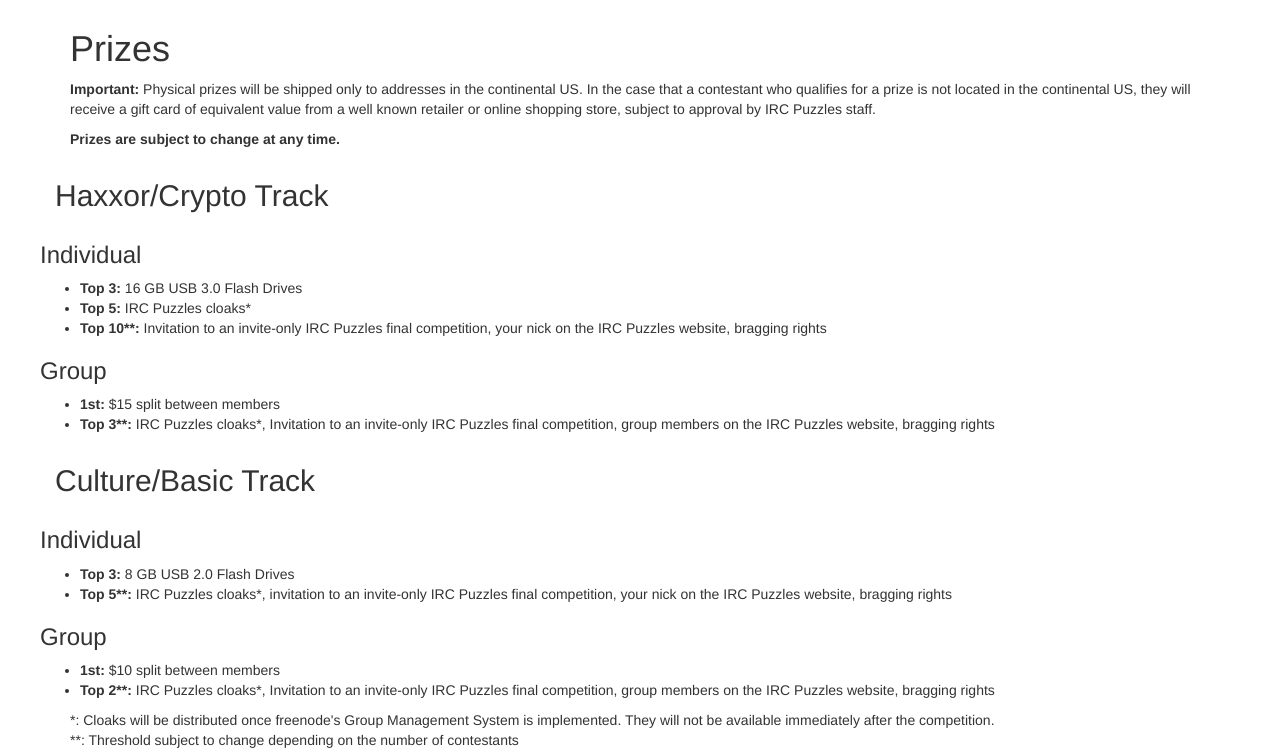
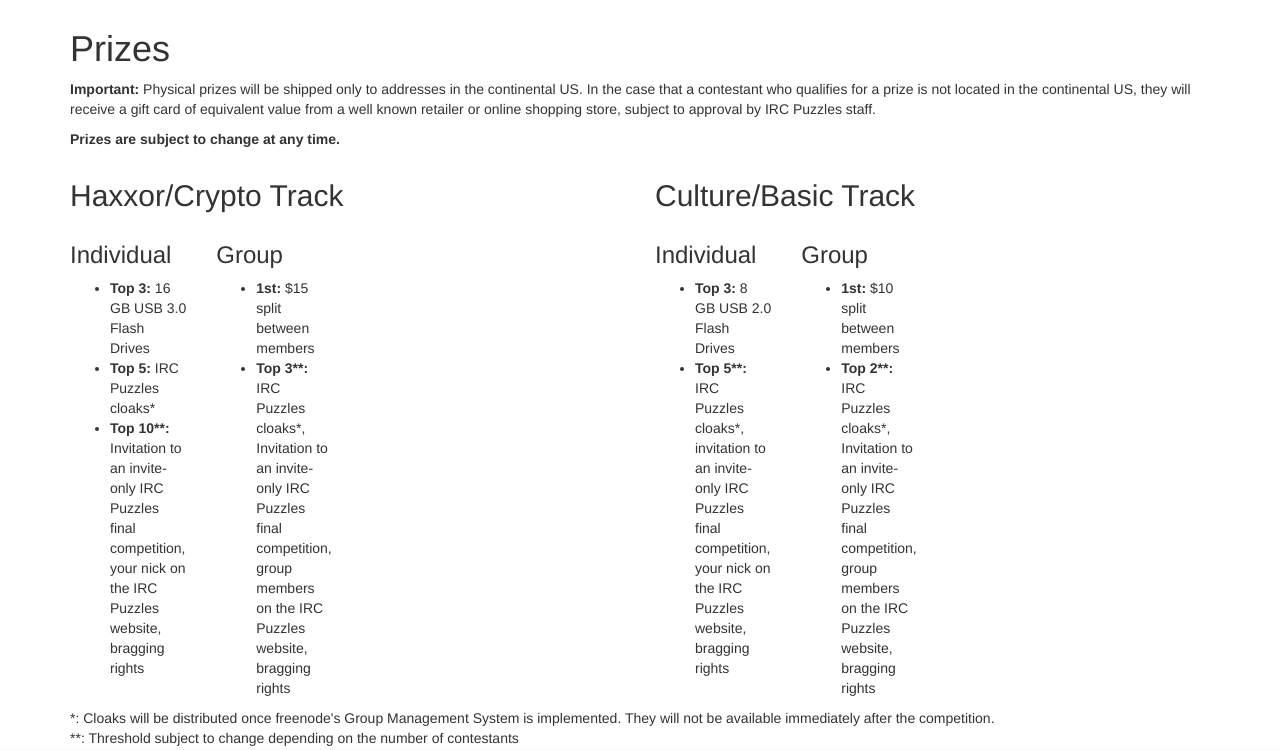
Before and after one commit to ircpuzzles/scoreboard, a Flask app: page /prizes/ in a window 1280 px wide. Shown: the part 51-801 px from the top of the page. Run offline with Flask 2, Linux system fonts and the light colour scheme; some libraries are stand-ins or nearby versions.

Commit message:
prizes columns

```diff
--- a/templates/prizes.html
+++ b/templates/prizes.html
@@ -5,10 +5,10 @@
 <p><b>Important: </b>Physical prizes will be shipped only to addresses in the continental US. In the case that a contestant who qualifies for a prize is not located in the continental US, they will receive a gift card of equivalent value from a well known retailer or online shopping store, subject to approval by IRC Puzzles staff.</p>
 <p><b>Prizes are subject to change at any time.</b></p>
 <div class="row">
-    <div class="span6">
+    <div class="col-sm-6">
         <h2>Haxxor/Crypto Track</h2>
         <div class="row">
-            <div class="span3">
+            <div class="col-sm-3">
                 <h3>Individual</h3>
                 <ul>
                     <li><b>Top 3: </b>16 GB USB 3.0 Flash Drives</li>
@@ -16,7 +16,7 @@
                     <li><b>Top 10**: </b>Invitation to an invite-only IRC Puzzles final competition, your nick on the IRC Puzzles website, bragging rights</li>
                 </ul>
             </div>
-            <div class="span3">
+            <div class="col-sm-3">
                 <h3>Group</h3>
                 <ul>
                     <li><b>1st: </b>$15 split between members</li>
@@ -25,17 +25,17 @@
             </div>
         </div>
     </div>
-    <div class="span6">
+    <div class="col-sm-6">
         <h2>Culture/Basic Track</h2>
         <div class="row">
-            <div class="span3">
+            <div class="col-sm-3">
                 <h3>Individual</h3>
                 <ul>
                     <li><b>Top 3: </b>8 GB USB 2.0 Flash Drives</li>
                     <li><b>Top 5**: </b>IRC Puzzles cloaks*, invitation to an invite-only IRC Puzzles final competition, your nick on the IRC Puzzles website, bragging rights</li>
                 </ul>
             </div>
-            <div class="span3">
+            <div class="col-sm-3">
                 <h3>Group</h3>
                 <ul>
                     <li><b>1st: </b>$10 split between members</li>
```
